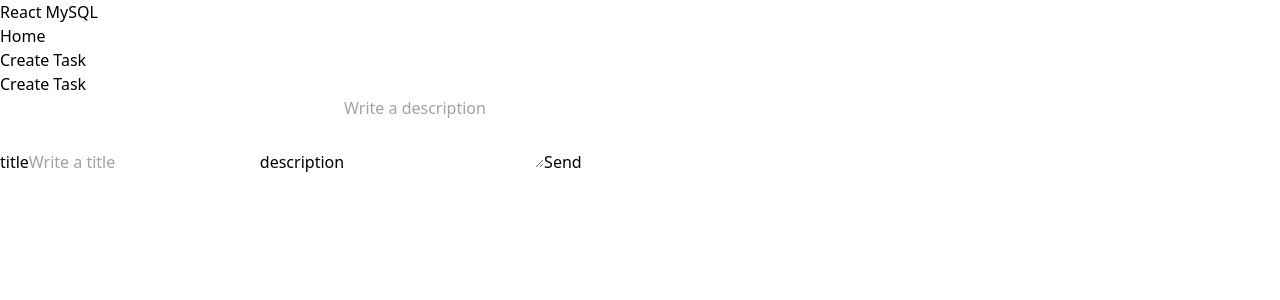
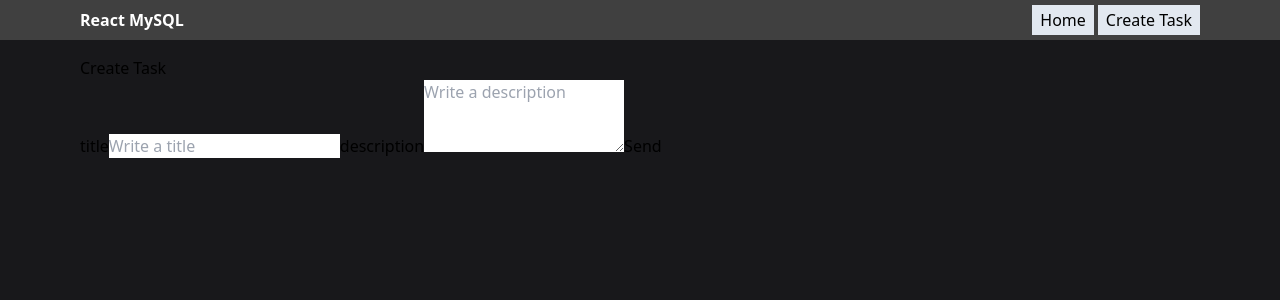
Before and after one commit to alej1286/MySQL-MERN-Stack-Basic-CRUD, a React (Vite) app in the folder client/: page /new in a window 1280 px wide. Shown: the top 300 px of the page. Built offline with nearby package versions, Linux system fonts and the light colour scheme.

Commit message:
Tailwind classes in components

```diff
--- a/client/src/App.jsx
+++ b/client/src/App.jsx
@@ -7,8 +7,10 @@ import { TaskContextProvider } from "./context/TaskProvider";
 
 const App = () => {
   return (
-    <TaskContextProvider>
+    <div className="bg-zinc-900 h-screen">
       <Navbar />
+      <div className="container mx-auto py-4 px-20">
+      <TaskContextProvider>
       <Routes>
         <Route path="/" element={<TaskPage />} />
         <Route path="/new" element={<Taskform />} />
@@ -16,6 +18,8 @@ const App = () => {
         <Route path="*" element={<NotFound />} />
       </Routes>
     </TaskContextProvider>
+      </div>
+    </div>
   );
 };
 
--- a/client/src/components/Navbar.jsx
+++ b/client/src/components/Navbar.jsx
@@ -1,17 +1,23 @@
 import { Link } from "react-router-dom";
 const Navbar = () => {
   return (
-    <>
-      <h1>React MySQL</h1>
-      <ul>
+    <div className="bg-neutral-700 flex justify-between px-20 py-2">
+      <Link className="text-white font-bold" to="/">
+        <h1>React MySQL</h1>
+      </Link>
+      <ul className="flex gap-x-1">
         <li>
-          <Link to="/">Home</Link>
+          <Link to="/" className="bg-slate-200 px-2 py-1">
+            Home
+          </Link>
         </li>
         <li>
-          <Link to="/new">Create Task</Link>
+          <Link to="/new" className="bg-slate-200 px-2 py-1">
+            Create Task
+          </Link>
         </li>
       </ul>
-    </>
+    </div>
   );
 };
 
--- a/client/src/components/TaskCard.jsx
+++ b/client/src/components/TaskCard.jsx
@@ -11,13 +11,17 @@ const TaskCard = ({ task }) => {
     await toggleTaskDone(task.id);
   };
   return (
+    <div className="bg-zinc-700 rounded-md p-4 text-white">
       <div>
-      <div>
-        <h2>{task.title}</h2>
-        <p>{task.description}</p>
+        <header className="flex justify-between">
+          <h2 className="text-sm font-bold">{task.title}</h2>
           <span>{task.done == 1 ? "️✅️" : "❌"}</span>
+        </header>
+        <p className="text-xs">{task.description}</p>
         <span>{task.createAt}</span>
+        <div className="flex gap-x-2">
           <button
+            className="bg-slate-300 px-2  py-1 text-black"
             onClick={() => {
               deleteTask(task.id);
             }}
@@ -25,6 +29,7 @@ const TaskCard = ({ task }) => {
             Delete
           </button>
           <button
+            className="bg-slate-300 px-2  py-1 text-black"
             onClick={() => {
               navigate(`/edit/${task.id}`);
             }}
@@ -32,6 +37,7 @@ const TaskCard = ({ task }) => {
             Edit
           </button>
           <button
+            className="bg-slate-300 px-2  py-1 text-black"
             onClick={() => {
               handleDone(task.done);
             }}
@@ -40,6 +46,7 @@ const TaskCard = ({ task }) => {
           </button>
         </div>
       </div>
+    </div>
   );
 };
 
--- a/client/src/pages/TaskPage.jsx
+++ b/client/src/pages/TaskPage.jsx
@@ -3,29 +3,23 @@ import TaskCard from "../components/TaskCard";
 import { useTasks } from "../context/TaskProvider";
 
 const TaskPage = () => {
-
-  const {tasks, loadTasks} = useTasks()
+  const { tasks, loadTasks } = useTasks();
   useEffect(() => {
-
-
     loadTasks();
   }, []);
 
-  function renderMain(){
-    if (tasks.length===0) {
-      return <h1>No Tasks Found</h1>
+  function renderMain() {
+    if (tasks.length === 0) {
+      return <h1>No Tasks Found</h1>;
     }
 
-    return tasks.map(task=>(
-      <TaskCard  task={task} key={task.id} />
-    )
-    )
+    return tasks.map((task) => <TaskCard task={task} key={task.id} />);
   }
 
   return (
     <div>
-      <h1>Tasks</h1>
-      {renderMain()}
+      <h1 className="text-5xl text-white font-bold text-center ">Tasks</h1>
+      <div className="grid grid-cols-3 gap-2">{renderMain()}</div>
     </div>
   );
 };
```
Lines whose indentation alone changed are shown as unchanged.
